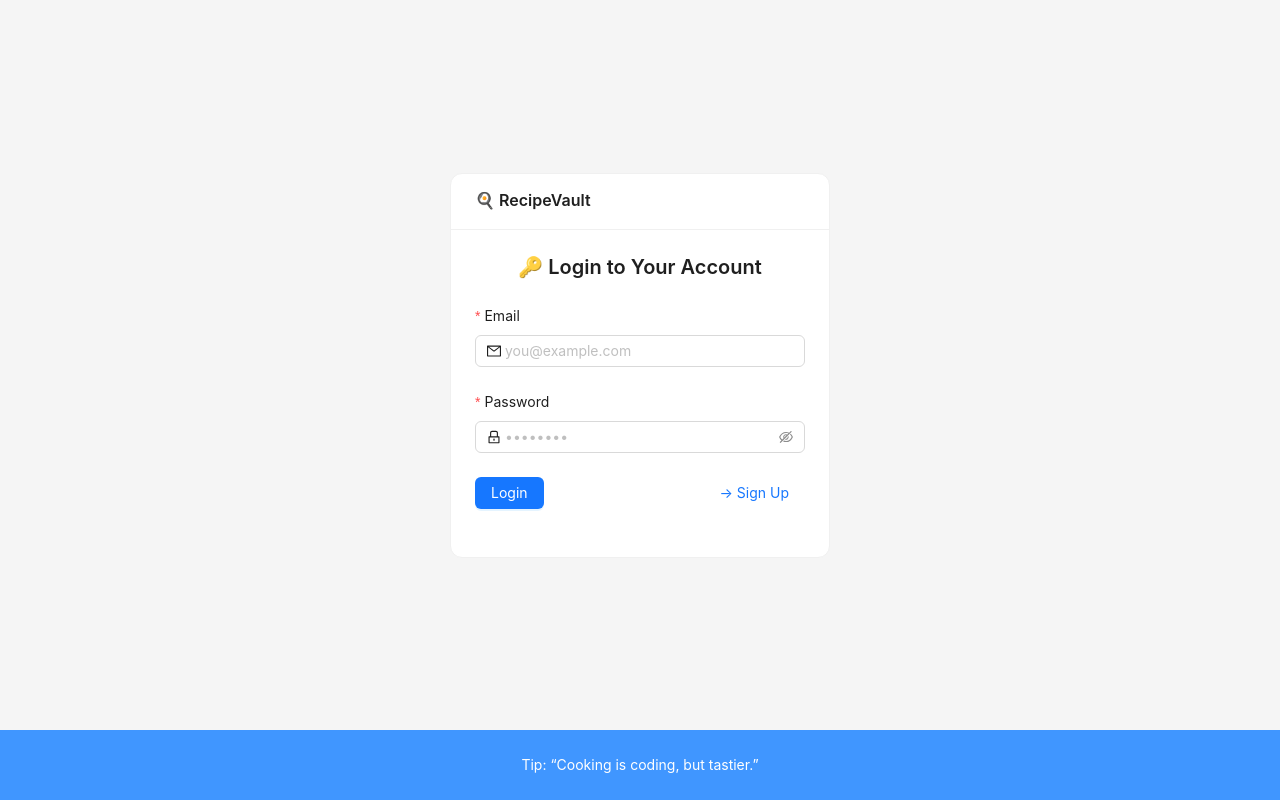
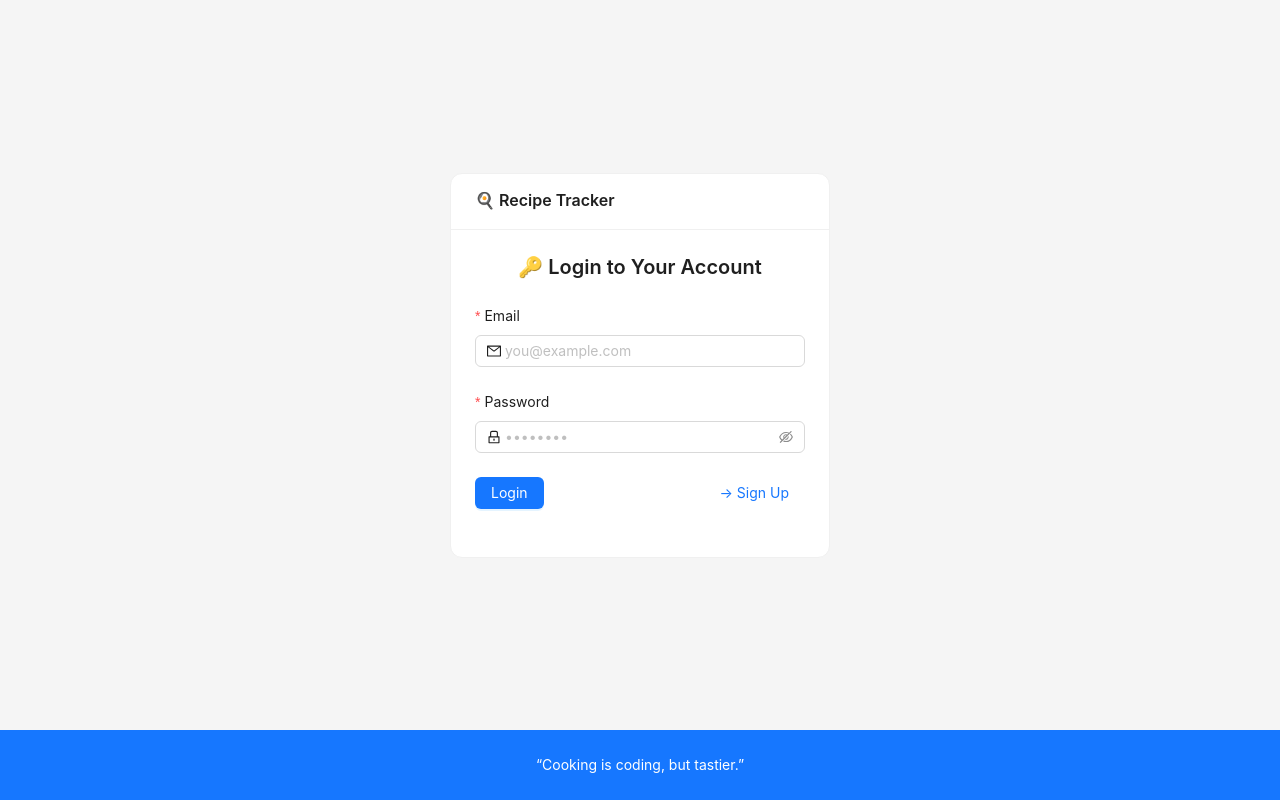
Before and after one commit to diego25061/recipestracker, a React (Vite) app: page / in a window 1280 px wide. Both pictures are taken after a click on the button "Login". Built offline with nearby package versions, Linux system fonts and the light colour scheme.

Commit message:
Improved styles

```diff
--- a/src/components/layout/AppLayout.tsx
+++ b/src/components/layout/AppLayout.tsx
@@ -1,20 +1,15 @@
 import { Flex, Layout } from "antd"
 import { Content, Footer } from "antd/es/layout/layout"
 import { Header } from "./Header"
-
-const contentStyle: React.CSSProperties = {
-    //margin: 'auto',
-}
+import { css } from "@emotion/css"
 
 const layoutStyle = {
     minHeight: '100vh',
 }
 
-const footerStyle: React.CSSProperties = {
-    textAlign: 'center',
-    color: '#fff',
-    backgroundColor: '#4096ff',
-}
+const footerStyle = css`
+    margin-bottom: 32px;
+`
 
 interface AppLayoutProps {
     children: React.ReactNode
@@ -25,10 +20,10 @@ export const AppLayout: React.FC<AppLayoutProps> = ({ children }) => {
         <Flex gap="middle" wrap>
             <Layout style={layoutStyle}>
                 <Header />
-                <Content style={contentStyle} >
+                <Content >
                     {children}
                 </Content>
-                <Footer style={footerStyle}>Footer</Footer>
+                <Footer className={footerStyle}></Footer>
             </Layout>
         </Flex>
     </>
--- a/src/components/layout/Header.tsx
+++ b/src/components/layout/Header.tsx
@@ -2,7 +2,20 @@ import { useAuthStore } from '@/context/AuthContext'
 import { Button, Layout, Menu, Space } from 'antd'
 import { SiteLoginRoute, SiteRoutes } from '../routing/Routes'
 import { useLocation, useNavigate } from 'react-router-dom'
+import { css } from '@emotion/css'
 const { Header: AntHeader } = Layout
+
+const headerStyle = css`
+    display: flex;
+    align-items: center;
+    border-radius: 0px;
+`
+
+const titleStyle = css`
+    color: white;
+    font-weight: bold;
+    margin-right: 2rem;
+`
 
 export const Header: React.FC = () => {
 
@@ -27,8 +40,8 @@ export const Header: React.FC = () => {
     const handleLogout = () => logout?.()
 
     return (
-        <AntHeader style={{ display: 'flex', alignItems: 'center', borderRadius: 0 }}>
-            <div style={{ color: 'white', fontWeight: 'bold', marginRight: '2rem' }}>🍳 Recipe Tracker</div>
+        <AntHeader className={headerStyle}>
+            <div className={titleStyle}>🍳 Recipe Tracker</div>
             <Menu
                 theme="dark"
                 mode="horizontal"
--- a/src/components/routing/Routes.tsx
+++ b/src/components/routing/Routes.tsx
@@ -1,8 +1,8 @@
 import { HomePage } from '../../pages/HomePage'
-import { LoginPage } from '../../pages/Login'
+import { LoginPage } from '../../pages/Login/Login'
 import { MyRecipesPage } from '../../pages/MyRecipes'
 import { type JSX } from 'react'
-import { SignUpPage } from '@/pages/SignUpPage'
+import { SignUpPage } from '@/pages/Login/SignUpPage'
 
 interface RouteRecord {
     link: string,
--- a/src/pages/Login.tsx
+++ b/src/pages/Login/Login.tsx
@@ -5,33 +5,10 @@ import { useNavigate } from 'react-router-dom'
 import { apiLogin } from '@/api/auth'
 import { useAuthStore } from '@/context/AuthContext'
 import { LoadingSpinner } from '@/components/LoadingSpinner'
+import { loginLayoutStyle, loginContentStyle, loginCardStyle, loginFooterStyle } from '@/styles/LoginStyles'
 
 const { Title } = Typography
 const { Content, Footer } = Layout
-
-const layoutStyle: React.CSSProperties = {
-    minHeight: '100vh',
-}
-
-const contentStyle: React.CSSProperties = {
-    flex: 1,
-    height: '100%',
-    display: 'flex',
-    flexDirection: 'column',
-    justifyContent: 'center',
-    alignItems: 'center',
-}
-
-const cardStyle: React.CSSProperties = {
-    width: 380,
-    borderRadius: 12,
-}
-
-const footerStyle: React.CSSProperties = {
-    textAlign: 'center',
-    color: '#fff',
-    backgroundColor: '#4096ff',
-}
 
 export const LoginPage: React.FC = () => {
     const [loading, setLoading] = useState(false)
@@ -57,9 +34,9 @@ export const LoginPage: React.FC = () => {
     }
 
     return (
-        <Layout style={layoutStyle}>
-            <Content style={contentStyle}>
-                <Card title="🍳 RecipeVault" style={cardStyle}>
+        <Layout className={loginLayoutStyle}>
+            <Content className={loginContentStyle}>
+                <Card title="🍳 Recipe Tracker" className={loginCardStyle}>
                     <Space direction="vertical" size="large" style={{ width: '100%' }}>
                         <div style={{ textAlign: 'center' }}>
                             <Title level={4} style={{ margin: 0 }}>
@@ -127,8 +104,8 @@ export const LoginPage: React.FC = () => {
                 </Card>
             </Content>
 
-            <Footer style={footerStyle}>
-                Tip: “Cooking is coding, but tastier.”
+            <Footer className={loginFooterStyle}>
+                “Cooking is coding, but tastier.”
             </Footer>
         </Layout>
     )
--- a/src/pages/SignUpPage.tsx
+++ b/src/pages/Login/SignUpPage.tsx
@@ -2,33 +2,10 @@ import React from 'react'
 import { Card, Form, Input, Button, Typography, Space, Layout } from 'antd'
 import { LockOutlined, MailOutlined, UserOutlined } from '@ant-design/icons'
 import { useNavigate } from 'react-router-dom'
+import { loginCardStyle, loginContentStyle, loginFooterStyle, loginLayoutStyle } from '@/styles/LoginStyles'
 
 const { Title } = Typography
 const { Content, Footer } = Layout
-
-const layoutStyle: React.CSSProperties = {
-    minHeight: '100vh'
-}
-
-const contentStyle: React.CSSProperties = {
-    flex: 1,
-    height: '100%',
-    display: 'flex',
-    flexDirection: 'column',
-    justifyContent: 'center',
-    alignItems: 'center'
-}
-
-const cardStyle: React.CSSProperties = {
-    width: 380,
-    borderRadius: 12
-}
-
-const footerStyle: React.CSSProperties = {
-    textAlign: 'center',
-    color: '#fff',
-    backgroundColor: '#4096ff'
-}
 
 export const SignUpPage: React.FC = () => {
     const navigate = useNavigate()
@@ -40,9 +17,9 @@ export const SignUpPage: React.FC = () => {
     }
 
     return (
-        <Layout style={layoutStyle}>
-            <Content style={contentStyle}>
-                <Card title="🍳 RecipeVault" style={cardStyle}>
+        <Layout className={loginLayoutStyle}>
+            <Content className={loginContentStyle}>
+                <Card title="🍳 Recipe Tracker" className={loginCardStyle}>
                     <Space direction="vertical" size="large" style={{ width: '100%' }}>
                         <div style={{ textAlign: 'center' }}>
                             <Title level={4} style={{ margin: 0 }}>
@@ -123,7 +100,7 @@ export const SignUpPage: React.FC = () => {
                 </Card>
             </Content>
 
-            <Footer style={footerStyle}>
+            <Footer className={loginFooterStyle}>
                 “Cooking is coding, but tastier.”
             </Footer>
         </Layout>
--- a/src/pages/MyRecipes.tsx
+++ b/src/pages/MyRecipes.tsx
@@ -1,17 +1,17 @@
-import { Alert, Button, message, Typography } from 'antd';
-import { PlusOutlined } from '@ant-design/icons';
-import { RecipeGrid } from '@/components/RecipeGrid';
-import { useEffect, useState } from 'react';
-import type { RecipeDetailsData } from '@/models/Recipe';
-import { getUserRecipes } from '@/api/recipes';
-import { PaddingContainer } from '@/components/layout/PaddingContainer';
-import { LoadingSpinner } from '@/components/LoadingSpinner';
-import { useAuthStore } from '@/context/AuthContext';
+import { Alert, Button, message, Typography } from 'antd'
+import { PlusOutlined } from '@ant-design/icons'
+import { RecipeGrid } from '@/components/RecipeGrid'
+import { useEffect, useState } from 'react'
+import type { RecipeDetailsData } from '@/models/Recipe'
+import { getUserRecipes } from '@/api/recipes'
+import { PaddingContainer } from '@/components/layout/PaddingContainer'
+import { LoadingSpinner } from '@/components/LoadingSpinner'
+import { useAuthStore } from '@/context/AuthContext'
 
 const { Title } = Typography
 
 export const MyRecipesPage: React.FC = () => {
-    //const navigate = useNavigate();
+    //const navigate = useNavigate()
     const [recipes, setRecipes] = useState<RecipeDetailsData[]>([])
     const [loading, setLoading] = useState(true)
     const [error, setError] = useState<string | null>(null)
@@ -36,22 +36,22 @@ export const MyRecipesPage: React.FC = () => {
         }
 
         load()
-    }, [])
+    }, [jwt, isAuthenticated])
 
     const handleEdit = (id: number) => {
-        message.info(`Edit recipe #${id}`);
-        // navigate(`/recipes/edit/${id}`);
-    };
+        message.info(`Edit recipe #${id}`)
+        // navigate(`/recipes/edit/${id}`)
+    }
 
     const handleDelete = (id: number) => {
-        message.success(`Recipe #${id} deleted (mock)`);
+        message.success(`Recipe #${id} deleted (mock)`)
         // TODO: Remove from state later
-    };
+    }
 
     const handleAddNew = () => {
-        message.info('Redirecting to Create Recipe...');
-        // navigate('/recipes/new');
-    };
+        message.info('Redirecting to Create Recipe...')
+        // navigate('/recipes/new')
+    }
 
     return (
         <>
@@ -98,5 +98,5 @@ export const MyRecipesPage: React.FC = () => {
                 renderMode='editDelete'
             />
         </>
-    );
-};
+    )
+}
--- /dev/null
+++ b/src/styles/Colors.ts
@@ -0,0 +1,5 @@
+
+export const Colors ={
+    header: '#001d41ff',
+    footer: '#1677ff'
+}
--- /dev/null
+++ b/src/styles/LoginStyles.ts
@@ -0,0 +1,26 @@
+import { Colors } from "@/styles/Colors"
+import { css } from "@emotion/css"
+
+export const loginLayoutStyle = css`
+    min-height: 100vh;
+`
+
+export const loginContentStyle = css`
+    flex: 1;
+    height: 100%;
+    display: flex;
+    flex-direction: column;
+    justify-content: center;
+    align-items: center;
+`
+
+export const loginCardStyle = css`
+    width: 380px;
+    border-radius: 12px;
+`
+
+export const loginFooterStyle = css`
+    text-align: center;
+    color: #fff;
+    background-color: ${Colors.footer};
+`
```
